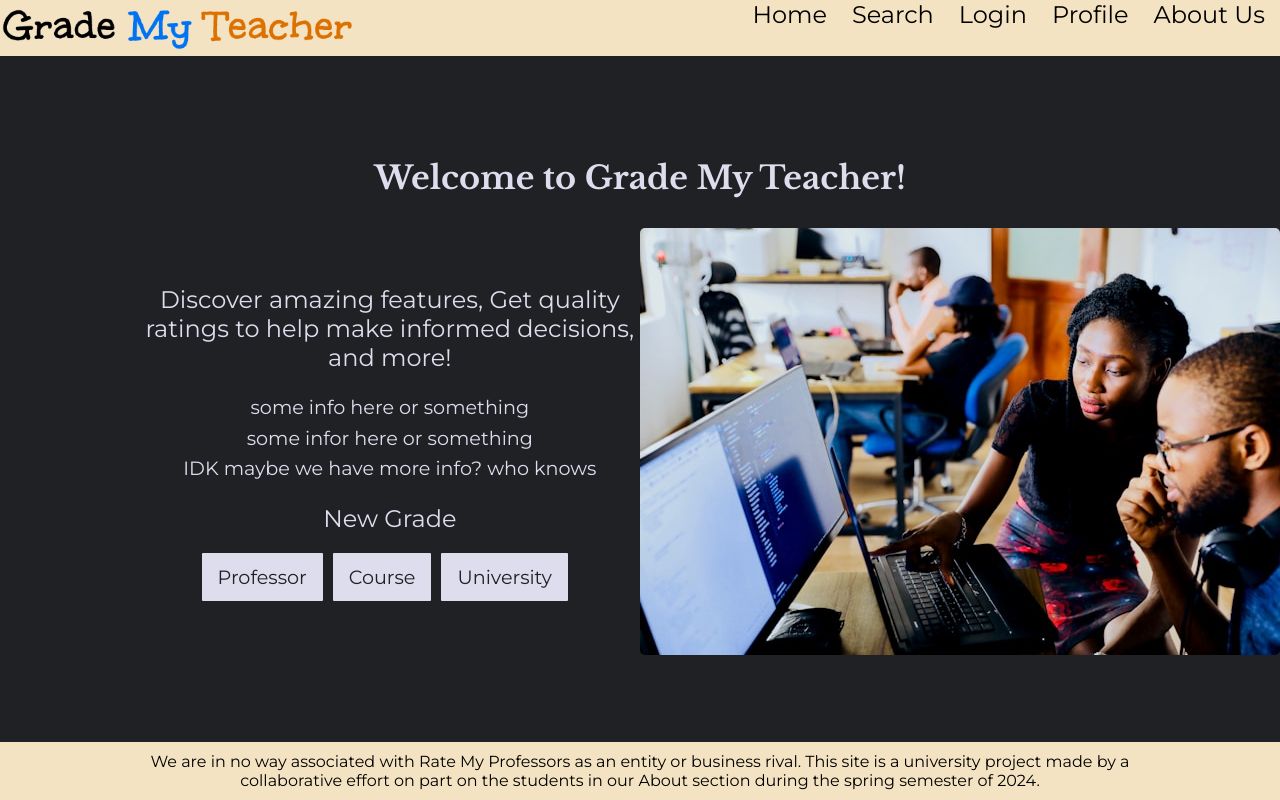
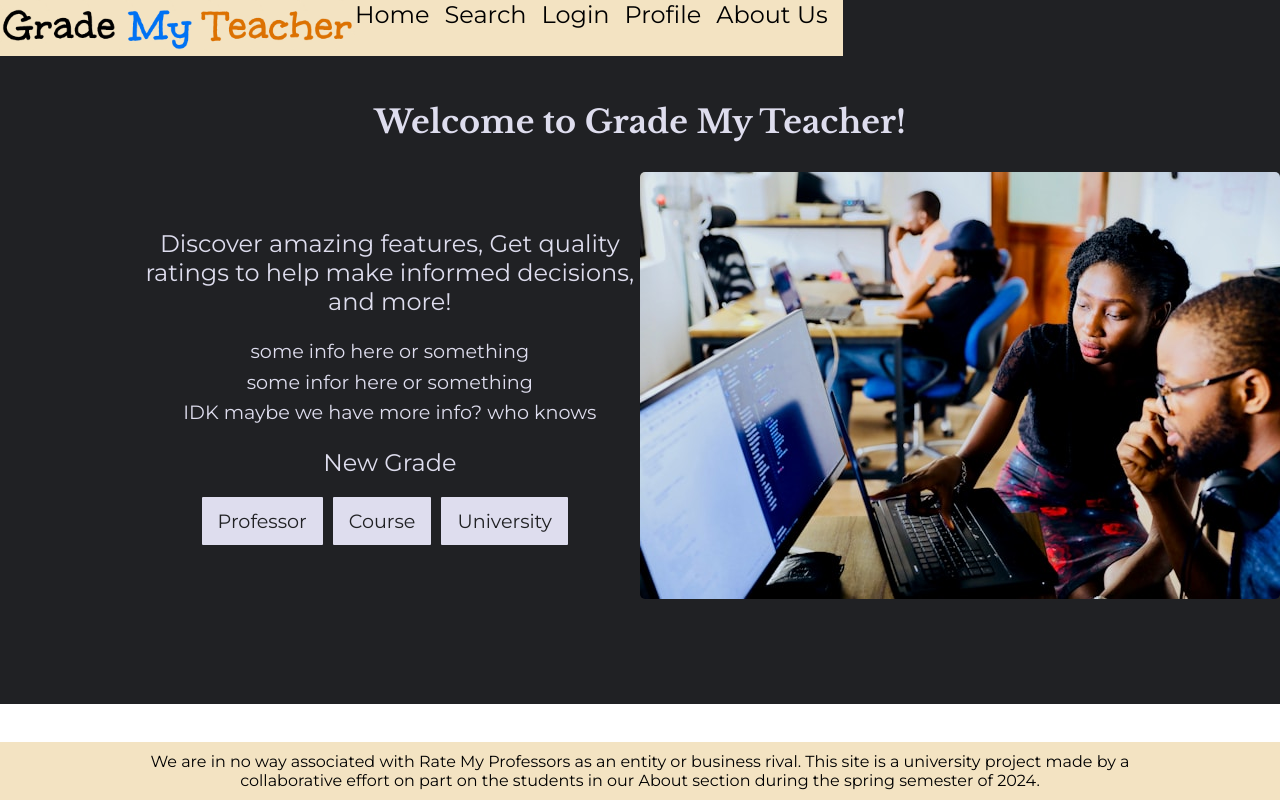
Before and after one commit to darrelawah/GradeMyTeacher, a Next.js app: page / in a window 1280 px wide. Built offline with nearby package versions, Linux system fonts and the light colour scheme; a web font is replaced by a local one.

Commit message:
more accidental nav work in main switching back to my branch now

```diff
--- a/app/components/Navbar.js
+++ b/app/components/Navbar.js
@@ -5,34 +5,34 @@ import logomain from '../Assets/main_logo_banner.png'
 
 export default function Navbar() {
   return (
-    <nav style={{ display: 'flex', justifyContent: 'flex-end', backgroundColor: '#F3E3C2' }}>
+    <nav className='header'>
     <div style={{ marginRight: 'auto' }}>
         <Link href="/">
           <Image src={logomain} alt="Logo" width={355} height={52} />
         </Link>
       </div>
-      <ul style={{ display: 'flex', listStyle: 'none', margin: 0, padding: 0 }}>
-        <li style={{ marginLeft: '10px' }}>
+      <ul>
+        <li>
           <Link className='linker' href="/">
             Home
           </Link>
         </li>
-        <li style={{ marginLeft: '10px' }}>
+        <li>
           <Link className='linker' href="/search">
             Search
           </Link>
         </li>
-        <li style={{ marginLeft: '10px' }}>
+        <li>
           <Link className='linker' href="/login">
             Login
           </Link>
         </li>
-        <li style={{ marginLeft: '10px' }}>
+        <li>
           <Link className='linker' href="/profile">
             Profile
           </Link>
         </li>
-        <li style={{ marginLeft: '10px' }}>
+        <li>
           <Link className='linker' href="/about">
             About Us
           </Link>
--- a/app/globals.css
+++ b/app/globals.css
@@ -189,6 +189,15 @@ button {
   color: var(--gmtOrange);
   text-decoration: underline;
 }
+.header {
+  position: fixed;
+  left: 0;
+  top: 0;
+  width: 100;
+  background-color: var(--gmtBeige);
+  display: flex;
+  justify-content: flex-end;
+}
 .footer {
   position: fixed;
   left: 0;
--- a/app/profile/page.js
+++ b/app/profile/page.js
@@ -31,7 +31,7 @@ const recentGrades = [
 
 const ProfilePage = () => {
   return (
-    <div style={styles.outerContainer}>
+    <div className='outerContainer'>
       <div style={styles.innerContainer}>
         {/* Profile Box */}
         <div style={styles.container}>
@@ -77,10 +77,6 @@ const ProfilePage = () => {
 
 // CSS styles
 const styles = {
-  outerContainer: {
-    background: '#202124',
-    paddingTop: '20px',
-  },
 
   //formatting for outer boxes of the profile/grades sections
   innerContainer: {
```
